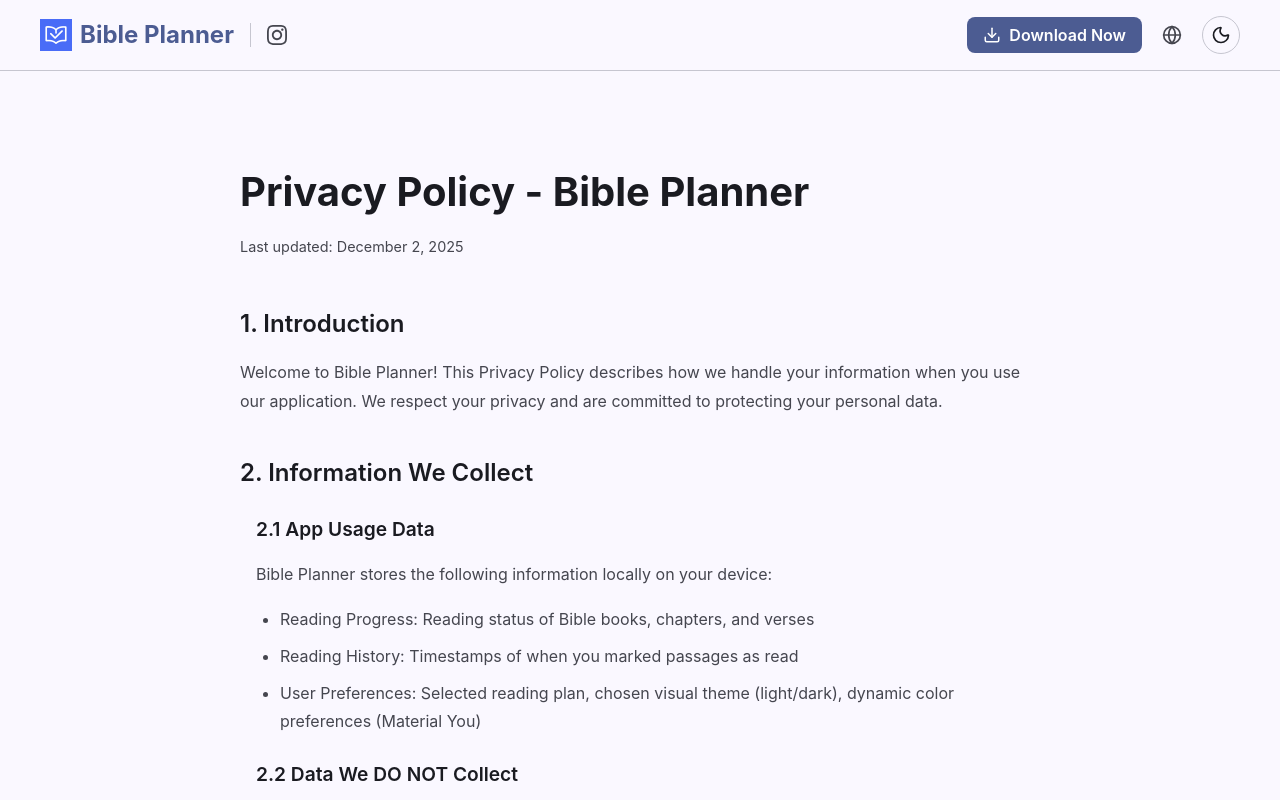
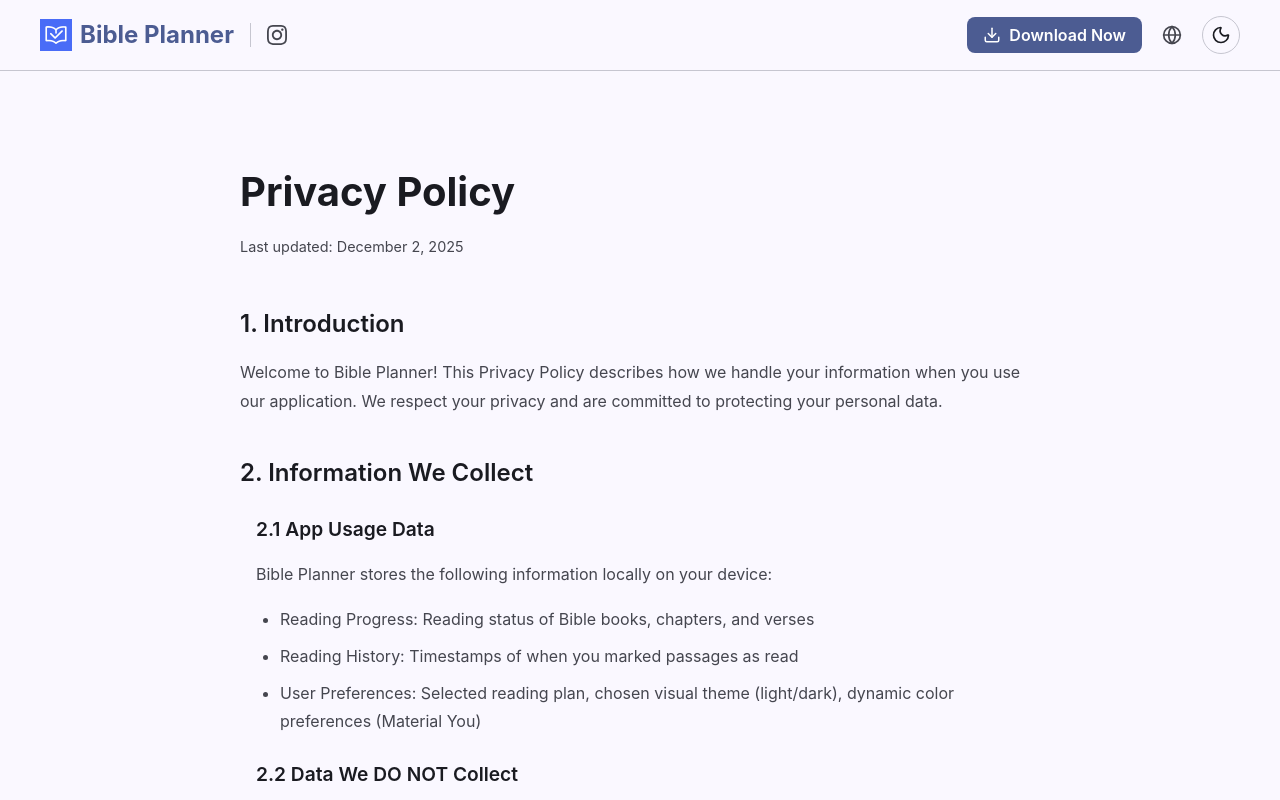
Before and after one commit to Quartel-Enterprise/bible-planner-web-client, a React (Vite) app: page /en/privacy in a window 1280 px wide. Shown: the top 800 px of the page. Built offline with nearby package versions, Linux system fonts and the light colour scheme.

Commit message:
refactor PrivacyPolicy component; simplify titles by removing redundant "Bible Planner" text

```diff
--- a/src/components/PrivacyPolicy.tsx
+++ b/src/components/PrivacyPolicy.tsx
@@ -6,7 +6,7 @@ export function PrivacyPolicy() {
 
     const content = {
         pt: {
-            title: "Política de Privacidade - Bible Planner",
+            title: "Política de Privacidade",
             lastUpdate: "Última atualização: 2 de dezembro de 2025",
             sections: [
                 {
@@ -74,7 +74,7 @@ export function PrivacyPolicy() {
             ]
         },
         en: {
-            title: "Privacy Policy - Bible Planner",
+            title: "Privacy Policy",
             lastUpdate: "Last updated: December 2, 2025",
             sections: [
                 {
@@ -142,7 +142,7 @@ export function PrivacyPolicy() {
             ]
         },
         es: {
-            title: "Política de Privacidad - Bible Planner",
+            title: "Política de Privacidad",
             lastUpdate: "Última actualización: 2 de diciembre de 2025",
             sections: [
                 {
```
